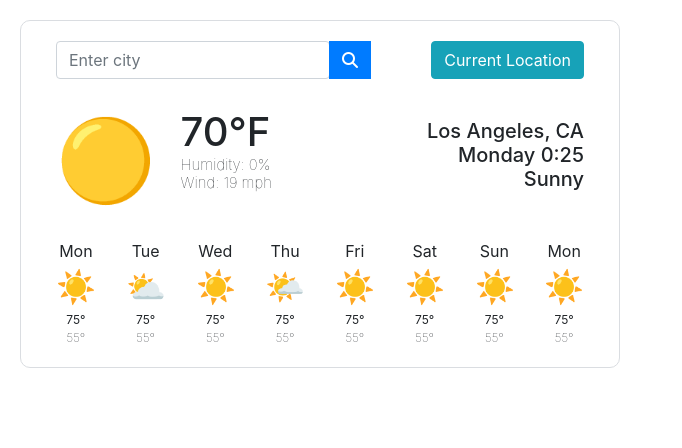
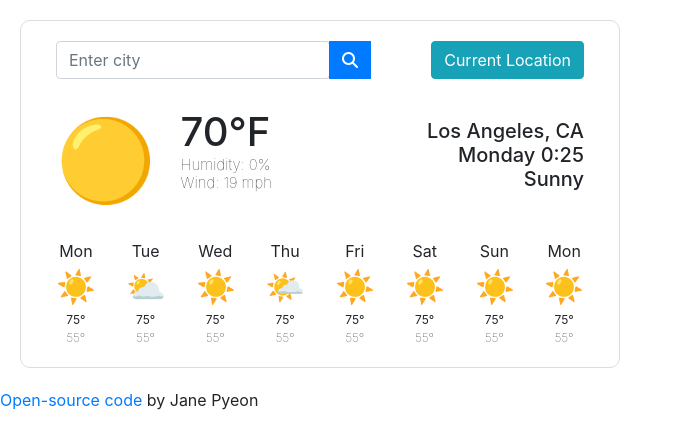
Before and after one commit to jjepyeon/Weather-Project, a plain HTML site: page index.html in a window 1280 px wide. Shown: the whole page, without its empty margins (0-682 px from the left). Drawn offline with nearby package versions, Linux system fonts and the light colour scheme.

Commit message:
Open source code link added

```diff
--- a/index.html
+++ b/index.html
@@ -109,6 +109,10 @@
         </div>
       </div>
     </div>
+    <p>
+      <a href="https://github.com/jjepyeon/Weather-Project">Open-source code</a>
+      by Jane Pyeon
+    </p>
     <script src="script.js"></script>
   </body>
 </html>
```
